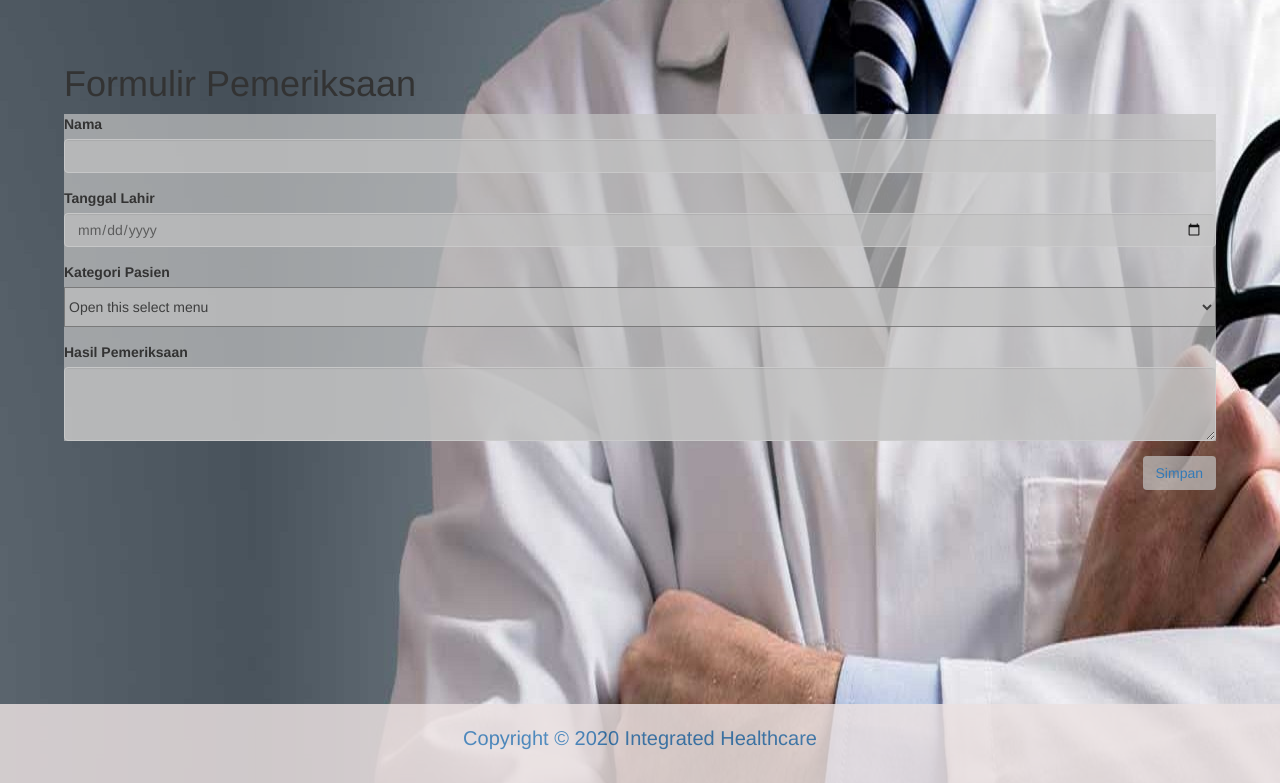
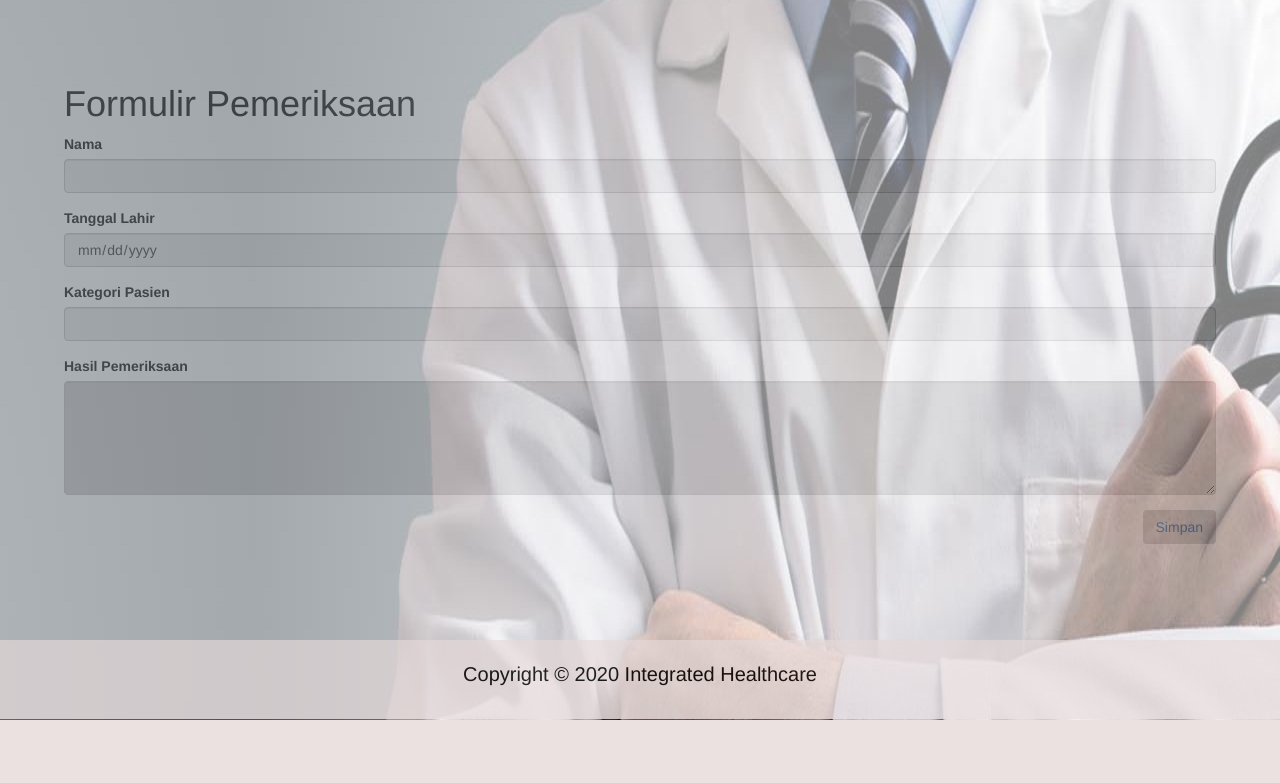
Before and after one commit to ahmadfikri21/Posyandu, a CodeIgniter app: page /Posyandu/index.php/dokter/inputlaporan in a window 1280 px wide. Shown: the part 80-863 px from the top of the page. After the commit the page ends 800 px from the top, so only its background shows below. Run offline with CodeIgniter, Linux system fonts and the light colour scheme.

Commit message:
mengedit controller daftarpasien dan input laporan

```diff
--- a/application/controllers/Dokter.php
+++ b/application/controllers/Dokter.php
@@ -7,6 +7,7 @@ class Dokter extends CI_Controller
     parent::__construct();
     $this->load->model('dokter_model');
     $this->load->library('session');
+    $this->load->library('table');
 
     }
     public function index()
@@ -44,8 +45,13 @@ class Dokter extends CI_Controller
     }
 
     public function daftarpasien(){
+        $username = $this->session->userdata('username');
+        $data['datadokter'] = $this->dokter_model->get_profile($username);
+
+        $data1['value']= $this->dokter_model->get_riwayat($data['datadokter'][0]);
+
         $this->load->view("templates/dokter/headerHome");
-        $this->load->view("Dokter/daftarpasien");
+        $this->load->view("Dokter/daftarpasien",$data1);
         $this->load->view("templates/dokter/footerHome");
     }
 
--- a/application/models/dokter_model.php
+++ b/application/models/dokter_model.php
@@ -4,7 +4,7 @@ class dokter_model extends CI_Model{
 	public function check_username($username){
 		//check if username (from param) already exist in db or not, return true / false
 		$this->db->where('username',$username);
-		$query = $this->db->get('profile');
+		$query = $this->db->get('dokter');
 		if($query->num_rows() > 0){
 			return false;
 		}else{
@@ -23,6 +23,20 @@ class dokter_model extends CI_Model{
 			return false;
 		}
 	}
+
+
+	public function get_riwayat($data){
+		//$this->db->table('riwayat');
+		$this->db->select('*');
+		$this->db->join('pasien', 'pasien.id_pasien = riwayat.id_pasien');
+		$this->db->where('id_dokter',$data['id_dokter']);
+		$this->db->where('status',0);
+		$query = $this->db->get('riwayat');
+		return $query->result_array();
+
+	}
+
+	public function input_hasil_pemerikasasan(){}
 
 	public function insert_new_profile($data){
 		//insert data (consist of username, password, and profile pic filename) to table, return true if insert works and vice versa
--- a/application/views/Dokter/inputlaporan.php
+++ b/application/views/Dokter/inputlaporan.php
@@ -5,30 +5,25 @@
 <form>
   <div class="form-group">
     <label for="exampleFormControlInput1">Nama</label>
-    <input  class="form-control form-input-dk" id="exampleFormControlInput1" require>
+    <input  class="form-control form-input-dk" id="exampleFormControlInput1" readonly>
   </div>
 
   <div class="form-group">
     <label for="exampleFormControlInput1">Tanggal Lahir</label>
-    <input type="date" class="form-control form-input-dk" id="exampleFormControlInput1" require>
+    <input type="date" class="form-control form-input-dk" id="exampleFormControlInput1" readonly>
   </div>
 
   <div class="form-group">
       <Label>Kategori Pasien</Label><br>
-    <select class="custom-select form-inputlist-dk" required>
-      <option value="">Open this select menu</option>
-      <option value="1">One</option>
-      <option value="2">Two</option>
-      <option value="3">Three</option>
-    </select>
+      <input  class="form-control form-input-dk" id="exampleFormControlInput1" readonly>
   </div>
 
   <div class="form-group">
     <label for="exampleFormControlTextarea1">Hasil Pemeriksaan</label>
-    <textarea class="form-control form-input-dk" id="exampleFormControlTextarea1" rows="3"require></textarea>
+    <textarea class="form-control form-input-dk" id="exampleFormControlTextarea1" rows="5"require></textarea>
   </div>
 </form>
 
-<button type="button" class="btn btn-secondary btn-input-dk" > <a href="<?= site_url('Dokter/daftarpasien');?>">Simpan</button>
+<a class="btn btn-secondary btn-input-dk" href="<?= site_url('Dokter/daftarpasien');?>">Simpan</a>
 
 </section>
--- a/assets/css/style.css
+++ b/assets/css/style.css
@@ -314,7 +314,7 @@ footer p{/* mengatur tulisan di footer */
     background-color: 847A7A;
     opacity: 1.0;
     margin: 20px;
-
+    text-decoration: none;
 }
 
 .con-daftarpasien-dk{
@@ -349,9 +349,8 @@ footer p{/* mengatur tulisan di footer */
 
 }
 .help-daftarpasien-dk{
-    margin-top: 20px;
+}
 
-}
 .help-daftarpasien-dk a{
     color: rgba(94, 98, 103, 1);
     font-size: 20px;
@@ -359,30 +358,35 @@ footer p{/* mengatur tulisan di footer */
 
 }
 .con-input-dk{
-    margin-top: 5%;
+
+    padding-top: 5%;
     padding-right: 5%;
     padding-left: 5%;
     height:  80%;
+    background-color: white;
+    opacity: 0.5;
+
+}
+.con-input-dk form{
+    border-radius: 5px;
 }
 
-.con-input-dk form {
-    background-color: rgba(196, 196, 196, 0.7);
-}
 .form-input-dk , .form-inputlist-dk, .btn-input-dk{
     background-color: rgba(196, 196, 196, 0.7);
-    opacity: 0.9;
+    opacity: 1;
 }
-.form-inputlist-dk{
-    width: 100%;
-    height: 40px;
-}
+
 .btn-input-dk{
     float: right;
     opacity: 1;
 
 }
 .page-daftar-dk{
-
+  height: 10px;
+  width: 300px;
+}
+.btn-table-aksi-dk{
+    opacity: 1
 }
 /*----------------------------------------------------CSS PENGELOLA--------------------------------------------------- */
 .login-panel{
```
Also changed, not shown: application/controllers/Pengelola.php (+8 -0 lines), application/views/Dokter/daftarpasien.php (+20 -5 lines), application/views/Dokter/homepage.php (+4 -4 lines).
